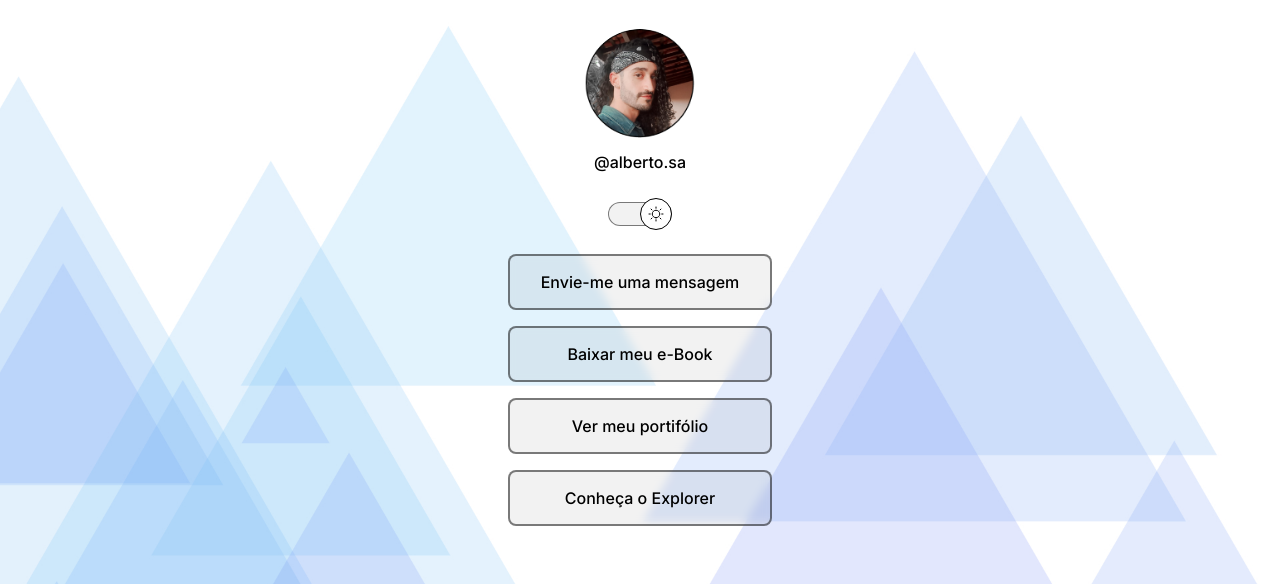
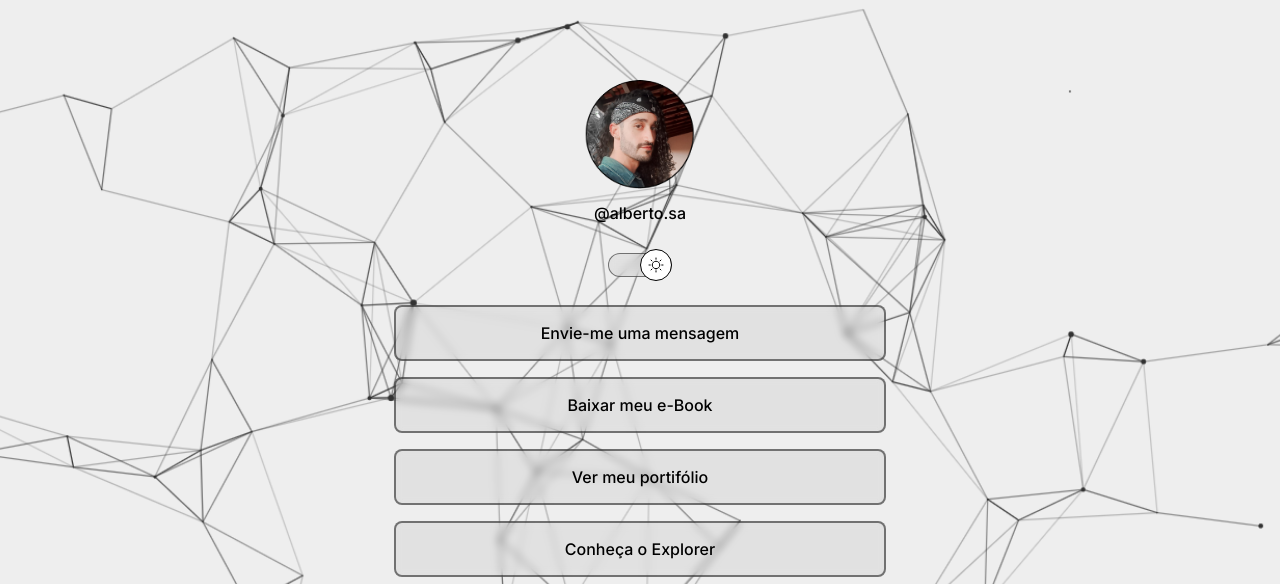
Before and after one commit to Rafael-S-Alberto/Projeto-Rocket, a plain HTML site: page index.html in a window 1280 px wide. Shown: the top 584 px of the page. Drawn offline with nearby package versions, Linux system fonts and the light colour scheme.

Commit message:
Background change Fix

```diff
--- a/style.css
+++ b/style.css
@@ -5,7 +5,7 @@
 }
 :root {
   --text-color: white;
-  --bg-url: url(./Assets/BG_Dark.jpg);
+  --bg-url: url(./Assets/Bg_Dark_M.png);
   --stroke-color: rgba(255, 255, 255, 0.5);
   --surface-color: rgba(255, 255, 255, 0.5);
   --surface-color-hover: rgba(0, 0, 0, 0.3);
@@ -17,7 +17,7 @@
 
 .light {
   --text-color: black;
-  --bg-url: url(./Assets/BG_White.jpg);
+  --bg-url: url(./Assets/Bg_Light_M.png);
   --stroke-color: rgba(0, 0, 0, 0.5);
   --surface-color: rgba(0, 0, 0, 0.05);
   --surface-color-hover: rgba(0, 0, 0, 0.3);
@@ -46,9 +46,9 @@ body * {
 #container {
   /* border: 1px solid antiquewhite;*/
   width: 100%;
-  max-width: 360px;
-  margin: auto;
-  padding: 5px 24px;
+  max-width: 588px;
+  margin: 56px auto 0px;
+  padding: 0 24px;
 }
 
 #profile {
@@ -177,18 +177,6 @@ footer {
   font-size: 14px;
 }
 
-/* alterar o Background de acordo com o tamanho da tela
-
-@media (min-width: 700px) {
-  :root {
-    --bg-url:url{./assets/NOMEDOARQUIVO1.jpg);
-    }
-
-    .light {
-    --bg-url:url{./assets/NOMEDOARQUIVO2.jpg);
-    }
-  } */
-
 /* ANIMAÇÃO - conferido */
 @keyframes slide-in {
   from {
@@ -207,3 +195,13 @@ footer {
     left: 0;
   }
 }
+
+@media (min-width: 700px) {
+  :root {
+    --bg-url: url(./assets/BG_Dark.png);
+  }
+
+  .light {
+    --bg-url: url(./assets/Bg_Light.png);
+  }
+}
```
Also changed, not shown: Assets/BG_Dark.jpg (deleted), Assets/BG_White.jpg (deleted), Assets/Bg_Dark.png (added), Assets/Bg_Dark_M.png (added), Assets/Bg_Light.png (added), Assets/Bg_Light_M.png (added), Assets/MoonStars.svg (deleted).
